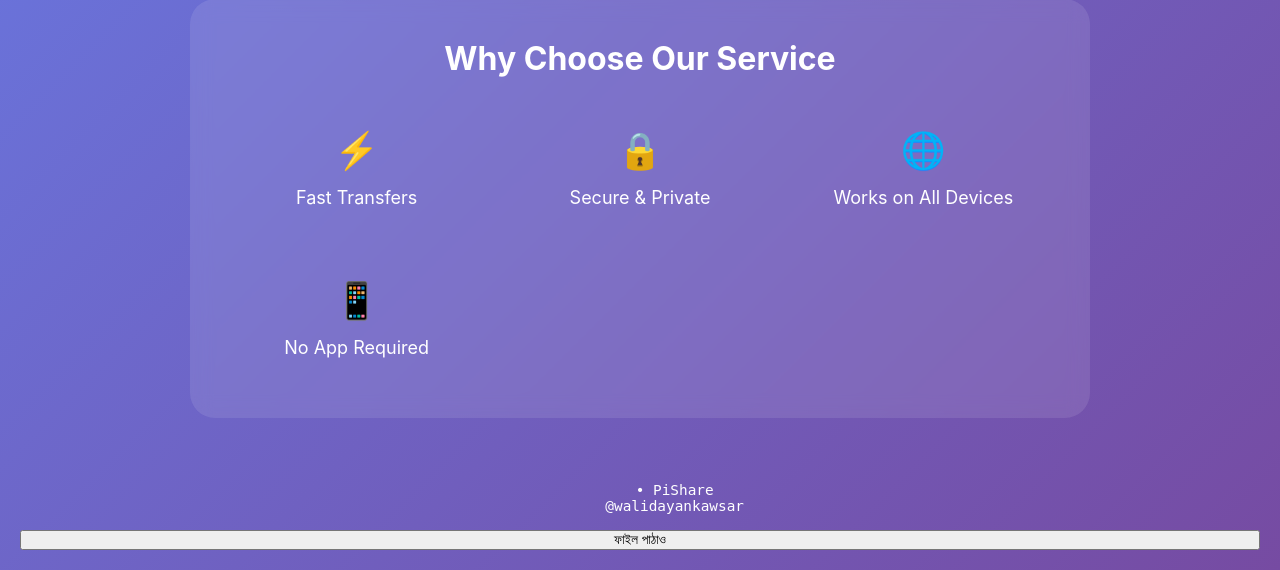
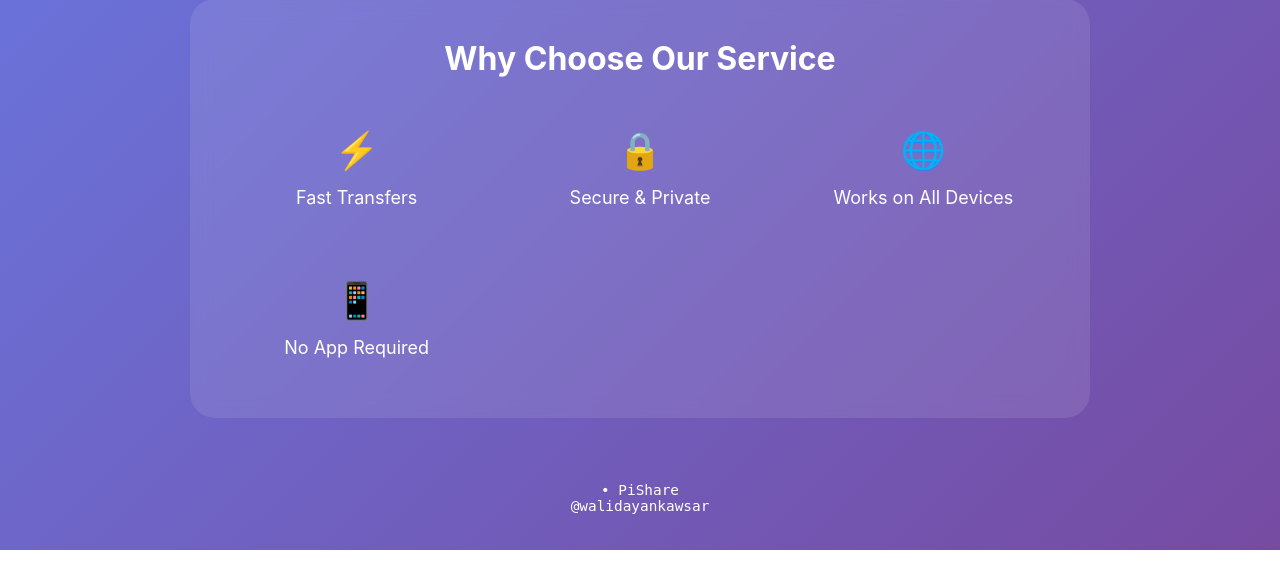
Before and after one commit to walidayankawsar/PiShare, a Django app: template PiShare/templates/phone.html in a window 1280 px wide. Shown: the part 584-1154 px from the top of the page. Run offline with Django 5.2, Linux system fonts and the light colour scheme; the template is opened without the code that fills it, so the values that code supplies are empty.

```diff
--- a/PiShare/templates/phone.html
+++ b/PiShare/templates/phone.html
@@ -247,12 +247,9 @@
 
     <footer>
         <pre>
-        • PiShare
-        @walidayankawsar
+• PiShare
+@walidayankawsar
         </pre>
     </footer>
 </body>
-
-<button id="sendBtn">ফাইল পাঠাও</button>
-
 </html>
```
